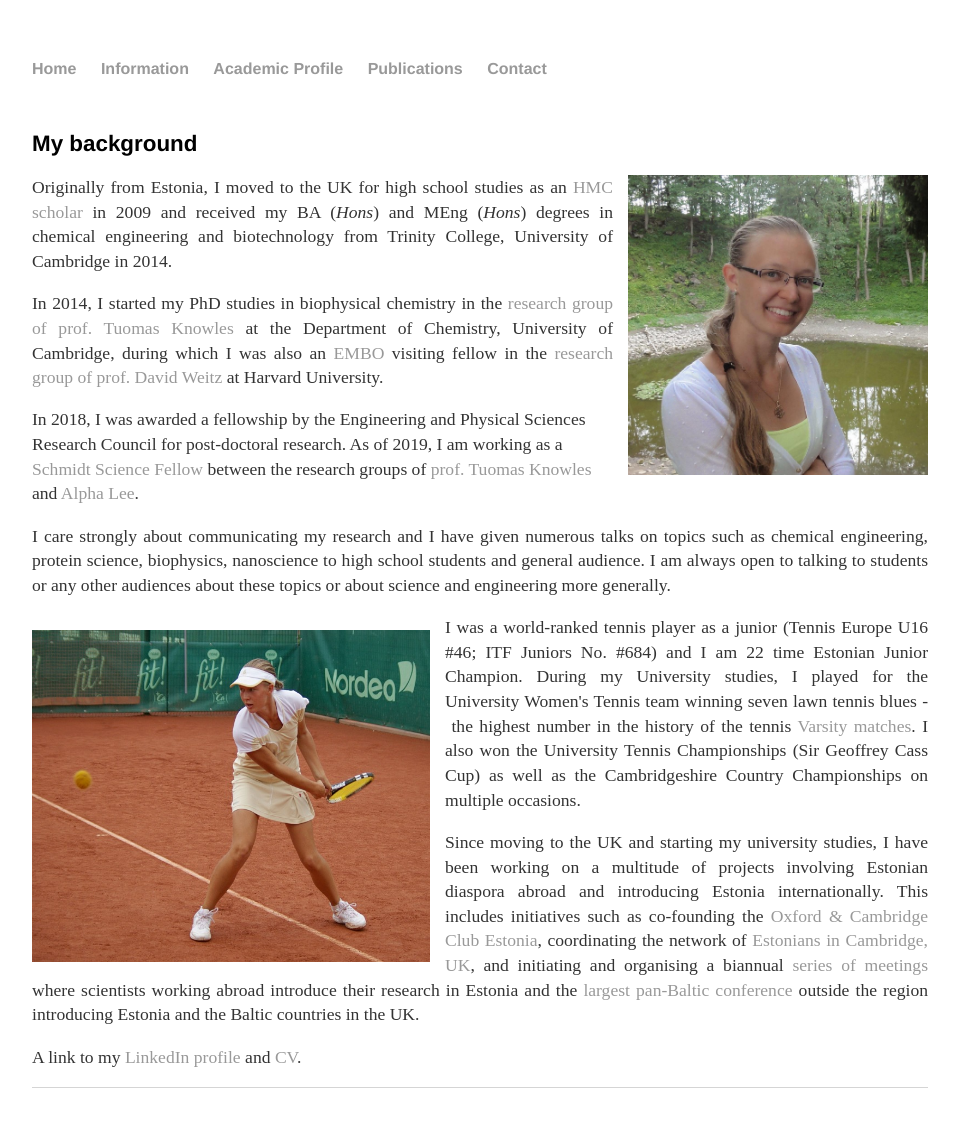
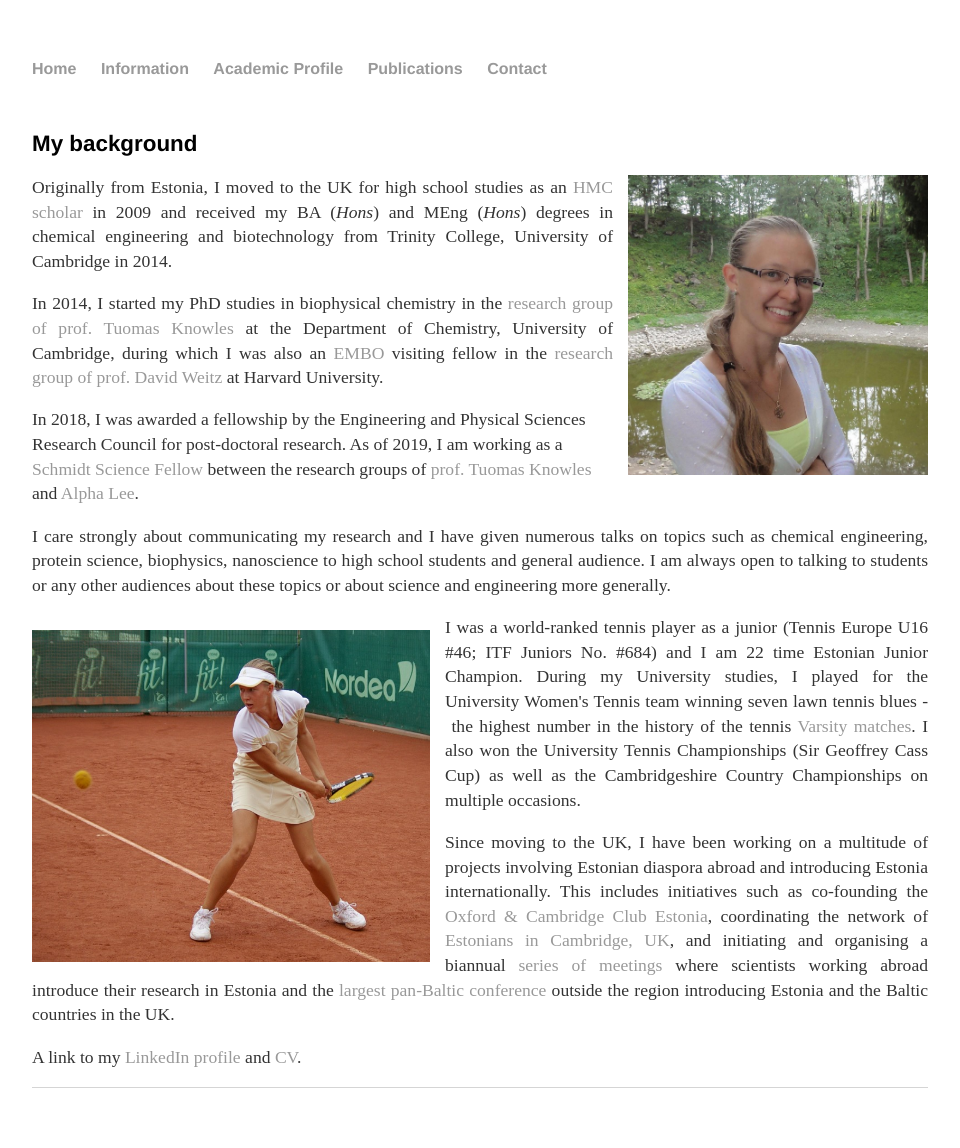
Before and after one commit to kadiliissaar/kadiliissaar.github.io, a Jekyll site: the page built from background/index.html, in a window 1280 px wide. Shown: the whole page, without its empty margins (160-1120 px from the left). Built offline with Jekyll 4.4.1, drawn with Linux system fonts in a browser that asks for light colours.

Commit message:
Update index.html

```diff
--- a/background/index.html
+++ b/background/index.html
@@ -35,9 +35,8 @@ lawn tennis blues -  the highest number in the history of the tennis
 the University Tennis Championships (Sir Geoffrey Cass Cup) as well as the Cambridgeshire Country Championships on multiple
 occasions. </p>
 
-	<p align="justify">Since moving to the UK and starting my university studies, I have been working on a multitude of
-projects involving Estonian diaspora abroad and introducing Estonia internationally. This includes initiatives such as
-co-founding the
+	<p align="justify">Since moving to the UK, I have been working on a multitude of projects involving Estonian
+diaspora abroad and introducing Estonia internationally. This includes initiatives such as co-founding the
 <a href="http://www.oxbridgeestonia.org/">Oxford & Cambridge Club Estonia</a>,
 coordinating the network of
 <a href="http://cuest.soc.srcf.net/">Estonians in Cambridge, UK</a>, and
```
